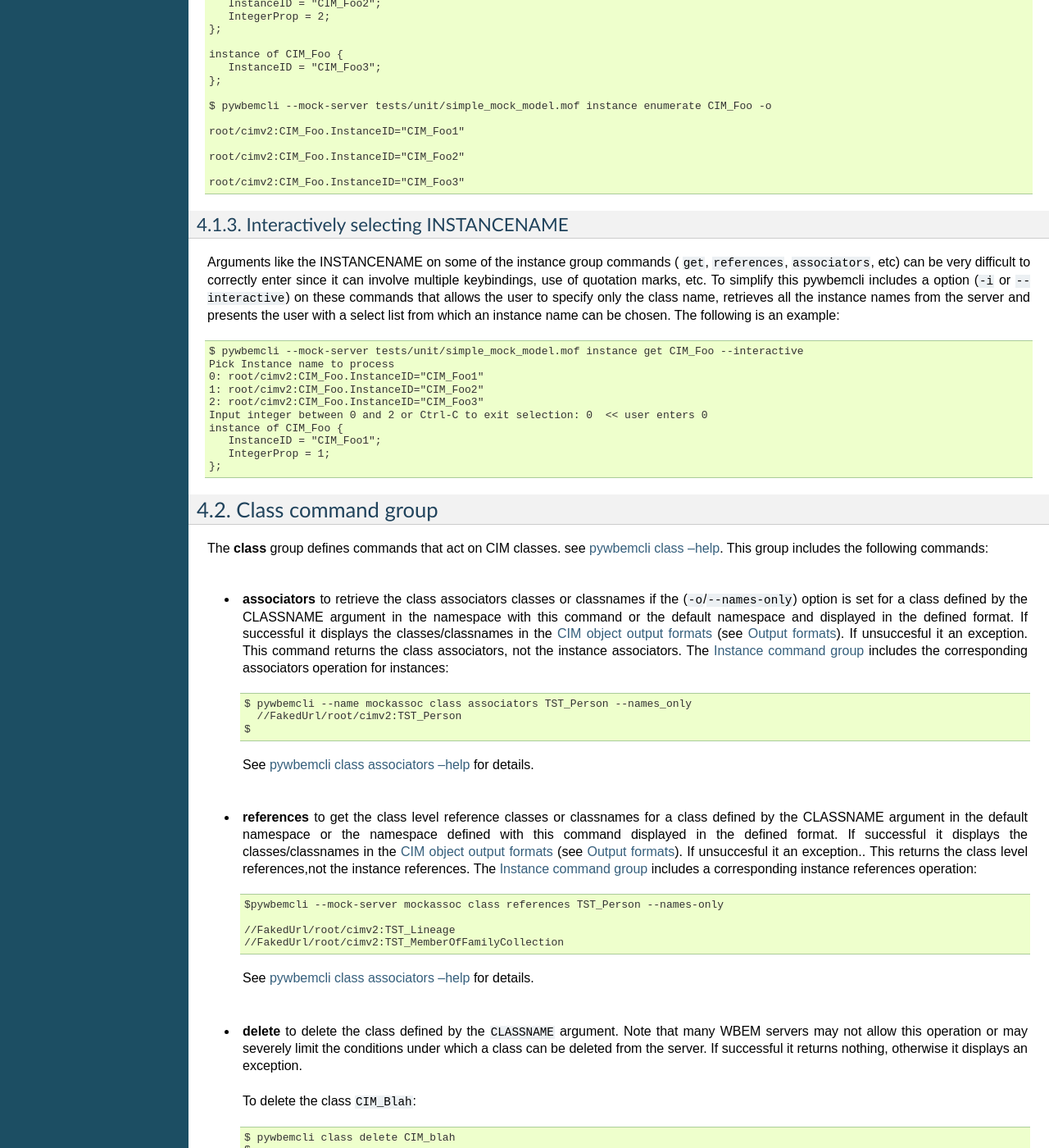
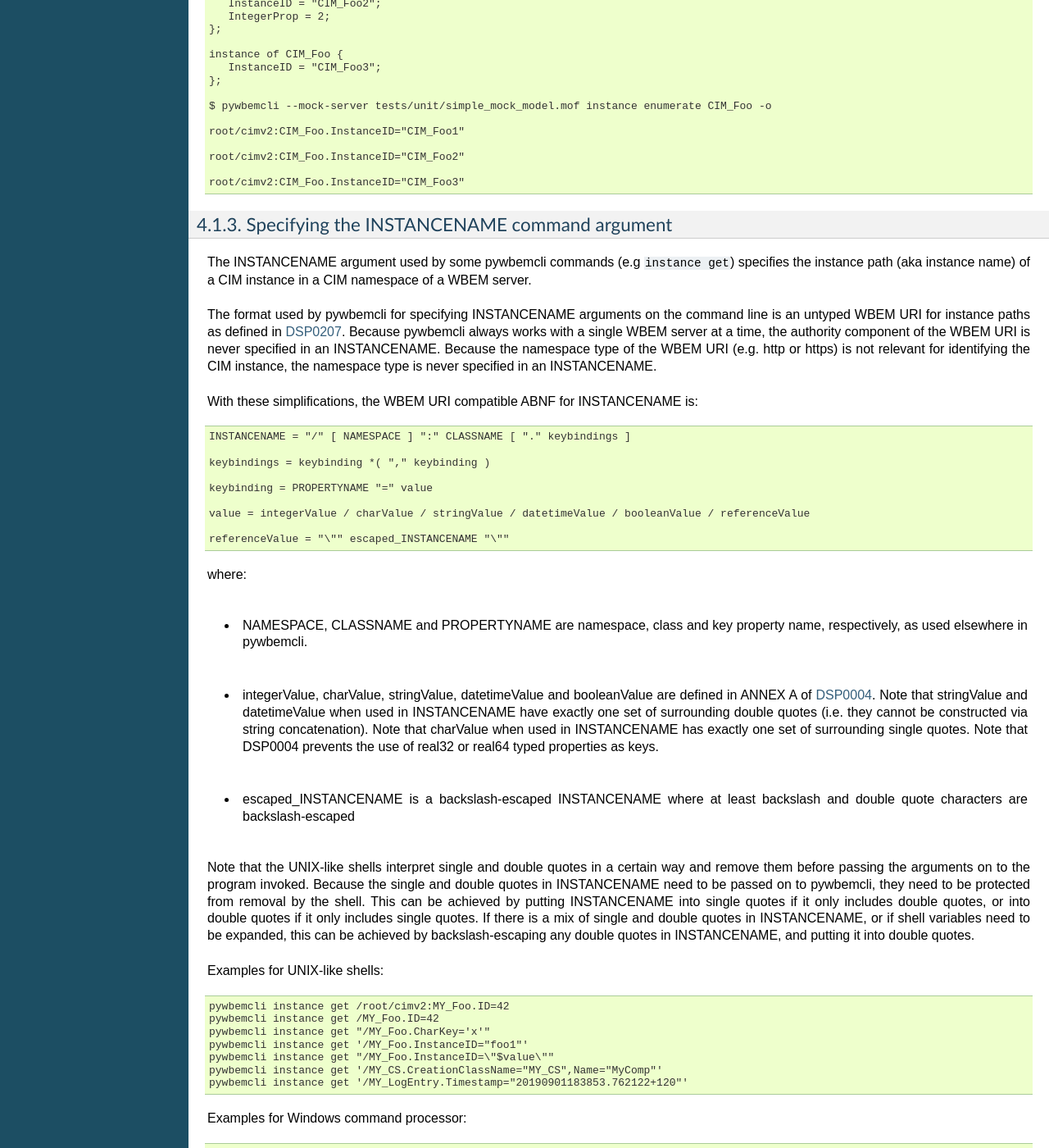
Before and after one commit to pywbem/pywbemtools, a Sphinx documentation site: the page built from docs/pywbemclicommands.rst, in a window 1280 px wide and 1400 px high, scrolled down 3969 px. Shown: the whole window at 82% size. Built offline with Sphinx 7.4.7, drawn with Linux system fonts in a browser that asks for light colours; the version number could not be read and is left out; some of the changed text lies outside the part shown.

Commit message:
Added section for specifying INSTANCENAME
Signed-off-by: Andreas Maier <maiera@de.ibm.com>

```diff
--- a/docs/pywbemclicommands.rst
+++ b/docs/pywbemclicommands.rst
@@ -166,18 +166,106 @@ Thus, for example an ``instance enumerate`` with and without the ``-o`` option:
 
     root/cimv2:CIM_Foo.InstanceID="CIM_Foo3"
 
+.. _`Specifying the INSTANCENAME command argument`:
+
+Specifying the INSTANCENAME command argument
+^^^^^^^^^^^^^^^^^^^^^^^^^^^^^^^^^^^^^^^^^^^^
+
+The INSTANCENAME argument used by some pywbemcli commands (e.g ``instance get``)
+specifies the instance path (aka instance name) of a CIM instance in a CIM
+namespace of a WBEM server.
+
+The format used by pywbemcli for specifying INSTANCENAME arguments on the
+command line is an untyped WBEM URI for instance paths as defined in
+:term:`DSP0207`.
+Because pywbemcli always works with a single WBEM server at a time, the
+authority component of the WBEM URI is never specified in an INSTANCENAME.
+Because the namespace type of the WBEM URI (e.g. http or https) is not relevant
+for identifying the CIM instance, the namespace type is never specified in an
+INSTANCENAME.
+
+With these simplifications, the WBEM URI compatible ABNF for INSTANCENAME is:
+
+.. code-block:: text
+
+   INSTANCENAME = "/" [ NAMESPACE ] ":" CLASSNAME [ "." keybindings ]
+
+   keybindings = keybinding *( "," keybinding )
+
+   keybinding = PROPERTYNAME "=" value
+
+   value = integerValue / charValue / stringValue / datetimeValue / booleanValue / referenceValue
+
+   referenceValue = "\"" escaped_INSTANCENAME "\""
+
+where:
+
+* NAMESPACE, CLASSNAME and PROPERTYNAME are namespace, class and key
+  property name, respectively, as used elsewhere in pywbemcli.
+
+* integerValue, charValue, stringValue, datetimeValue and
+  booleanValue are defined in ANNEX A of :term:`DSP0004`.
+  Note that stringValue and datetimeValue when used in INSTANCENAME have exactly
+  one set of surrounding double quotes (i.e. they cannot be constructed via
+  string concatenation).
+  Note that charValue when used in INSTANCENAME has exactly one set of
+  surrounding single quotes.
+  Note that DSP0004 prevents the use of real32 or real64 typed properties as
+  keys.
+
+* escaped_INSTANCENAME is a backslash-escaped INSTANCENAME where at
+  least backslash and double quote characters are backslash-escaped
+
+Note that the UNIX-like shells interpret single and double quotes in a certain
+way and remove them before passing the arguments on to the program invoked.
+Because the single and double quotes in INSTANCENAME need to be passed on to
+pywbemcli, they need to be protected from removal by the shell.
+This can be achieved by putting INSTANCENAME into single quotes if it only
+includes double quotes, or into double quotes if it only includes single quotes.
+If there is a mix of single and double quotes in INSTANCENAME, or if shell
+variables need to be expanded, this can be achieved by backslash-escaping any
+double quotes in INSTANCENAME, and putting it into double quotes.
+
+Examples for UNIX-like shells:
+
+.. code-block:: text
+
+   pywbemcli instance get /root/cimv2:MY_Foo.ID=42
+   pywbemcli instance get /MY_Foo.ID=42
+   pywbemcli instance get "/MY_Foo.CharKey='x'"
+   pywbemcli instance get '/MY_Foo.InstanceID="foo1"'
+   pywbemcli instance get "/MY_Foo.InstanceID=\"$value\""
+   pywbemcli instance get '/MY_CS.CreationClassName="MY_CS",Name="MyComp"'
+   pywbemcli instance get '/MY_LogEntry.Timestamp="20190901183853.762122+120"'
+
+Examples for Windows command processor:
+
+.. code-block:: text
+
+   pywbemcli instance get /root/cimv2:MY_Foo.ID=42
+   pywbemcli instance get /MY_Foo.ID=42
+   pywbemcli instance get /MY_Foo.CharKey='x'
+   pywbemcli instance get /MY_Foo.InstanceID="foo1"
+   pywbemcli instance get /MY_Foo.InstanceID="%value%"
+   pywbemcli instance get /MY_CS.CreationClassName="MY_CS",Name="MyComp"
+   pywbemcli instance get /MY_LogEntry.Timestamp="20190901183853.762122+120"
+
+
 .. _`Interactively selecting INSTANCENAME`:
 
 Interactively selecting INSTANCENAME
 ^^^^^^^^^^^^^^^^^^^^^^^^^^^^^^^^^^^^
 
-Arguments like the INSTANCENAME on some of the instance group commands (
-``get``, ``references``, ``associators``, etc) can be very difficult to correctly enter
-since it can involve multiple keybindings, use of quotation marks, etc.  To
-simplify this pywbemcli includes a option (``-i`` or ``--interactive``) on
-these commands that allows the user to specify only the class name, retrieves
-all the instance names from the server and presents the user with a select list
-from which an instance name can be chosen. The following is an example:
+The INSTANCENAME argument has a certain complexity, particularly for
+associations and for classes with multiple keys.
+
+To simplify this, pywbemcli provides an option (``-i`` or ``--interactive``) on
+commands that have an INSTANCENAME argument, that allows the user to specify
+only the class name (as the INSTANCENAME argument value), retrieves all the
+instance names of that class from the server and presents the user with a
+select list from which an instance name can be chosen.
+
+Example:
 
 .. code-block:: text
 
```
